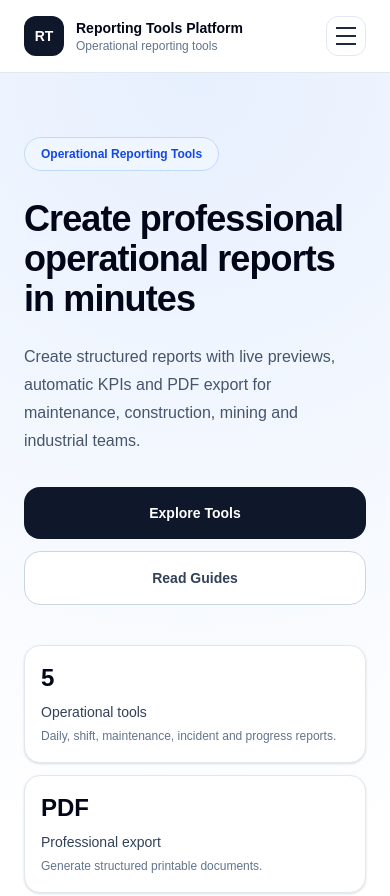
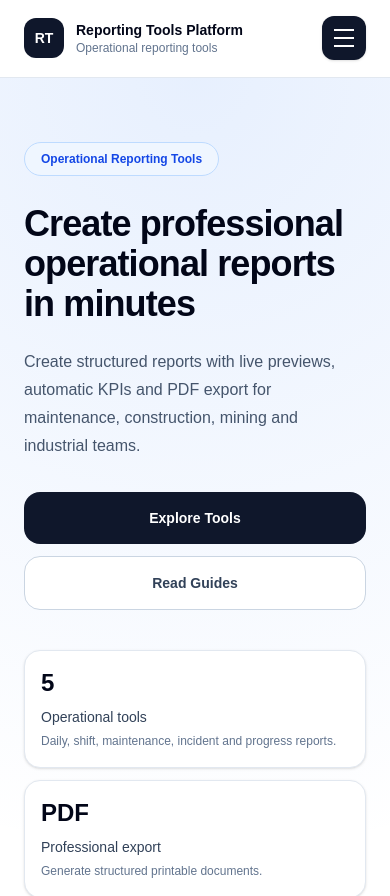
Before and after one commit to kike-Pinto/reporting-tools-platform, a Next.js app: page / in a window 390 px wide. Shown: the top 896 px of the page. Built offline with nearby package versions, Linux system fonts and the light colour scheme.

Commit message:
Improve mobile navigation compatibility and animation

```diff
--- a/components/layout/Navbar.tsx
+++ b/components/layout/Navbar.tsx
@@ -14,23 +14,23 @@ export default function Navbar() {
   const [isOpen, setIsOpen] = useState(false)
 
   return (
-    <header className='sticky top-0 z-50 border-b border-slate-200 bg-white/95 backdrop-blur'>
+    <header className='sticky top-0 z-50 border-b border-slate-200 bg-white'>
       <div className='mx-auto flex max-w-7xl items-center justify-between px-6 py-4'>
         <Link
           href='/'
-          className='flex items-center gap-3'
+          className='flex min-w-0 items-center gap-3'
           onClick={() => setIsOpen(false)}
         >
           <div className='flex h-10 w-10 shrink-0 items-center justify-center rounded-xl bg-slate-900 text-sm font-bold text-white'>
             RT
           </div>
 
-          <div>
-            <p className='text-sm font-semibold text-slate-950'>
+          <div className='min-w-0'>
+            <p className='truncate text-sm font-semibold text-slate-950'>
               Reporting Tools Platform
             </p>
 
-            <p className='text-xs text-slate-500'>
+            <p className='truncate text-xs text-slate-500'>
               Operational reporting tools
             </p>
           </div>
@@ -51,25 +51,25 @@ export default function Navbar() {
         <button
           type='button'
           onClick={() => setIsOpen((current) => !current)}
-          className='relative z-50 inline-flex h-10 w-10 touch-manipulation cursor-pointer items-center justify-center rounded-xl border border-slate-200 bg-white text-slate-700 transition hover:bg-slate-50 md:hidden'
+          className='relative z-50 flex h-11 w-11 shrink-0 cursor-pointer touch-manipulation items-center justify-center rounded-xl bg-slate-900 text-white shadow-sm transition active:scale-95 md:hidden'
           aria-label='Toggle navigation menu'
           aria-expanded={isOpen}
         >
-          <span className='sr-only'>Open menu</span>
+          <span className='sr-only'>Toggle navigation menu</span>
 
           <div className='space-y-1.5'>
             <span
-              className={`block h-0.5 w-5 bg-slate-800 transition ${
+              className={`block h-0.5 w-5 bg-white transition duration-200 ${
                 isOpen ? 'translate-y-2 rotate-45' : ''
               }`}
             />
             <span
-              className={`block h-0.5 w-5 bg-slate-800 transition ${
+              className={`block h-0.5 w-5 bg-white transition duration-200 ${
                 isOpen ? 'opacity-0' : ''
               }`}
             />
             <span
-              className={`block h-0.5 w-5 bg-slate-800 transition ${
+              className={`block h-0.5 w-5 bg-white transition duration-200 ${
                 isOpen ? '-translate-y-2 -rotate-45' : ''
               }`}
             />
@@ -77,22 +77,24 @@ export default function Navbar() {
         </button>
       </div>
 
-      {isOpen && (
-        <div className='border-t border-slate-200 bg-white md:hidden'>
+      <div
+        className={`overflow-hidden border-t border-slate-200 bg-white transition-all duration-300 ease-out md:hidden ${
+          isOpen ? 'max-h-80 opacity-100' : 'max-h-0 opacity-0'
+        }`}
+      >
         <nav className='mx-auto grid max-w-7xl gap-2 px-6 py-4'>
           {navLinks.map((link) => (
             <Link
               key={link.href}
               href={link.href}
               onClick={() => setIsOpen(false)}
-                className='rounded-2xl px-4 py-3 text-sm font-semibold text-slate-700 transition hover:bg-slate-50 hover:text-slate-950'
+              className='rounded-2xl bg-slate-50 px-4 py-3 text-sm font-semibold text-slate-700 transition hover:bg-slate-100 hover:text-slate-950'
             >
               {link.label}
             </Link>
           ))}
         </nav>
       </div>
-      )}
     </header>
   )
 }
```
Lines whose indentation alone changed are shown as unchanged.
